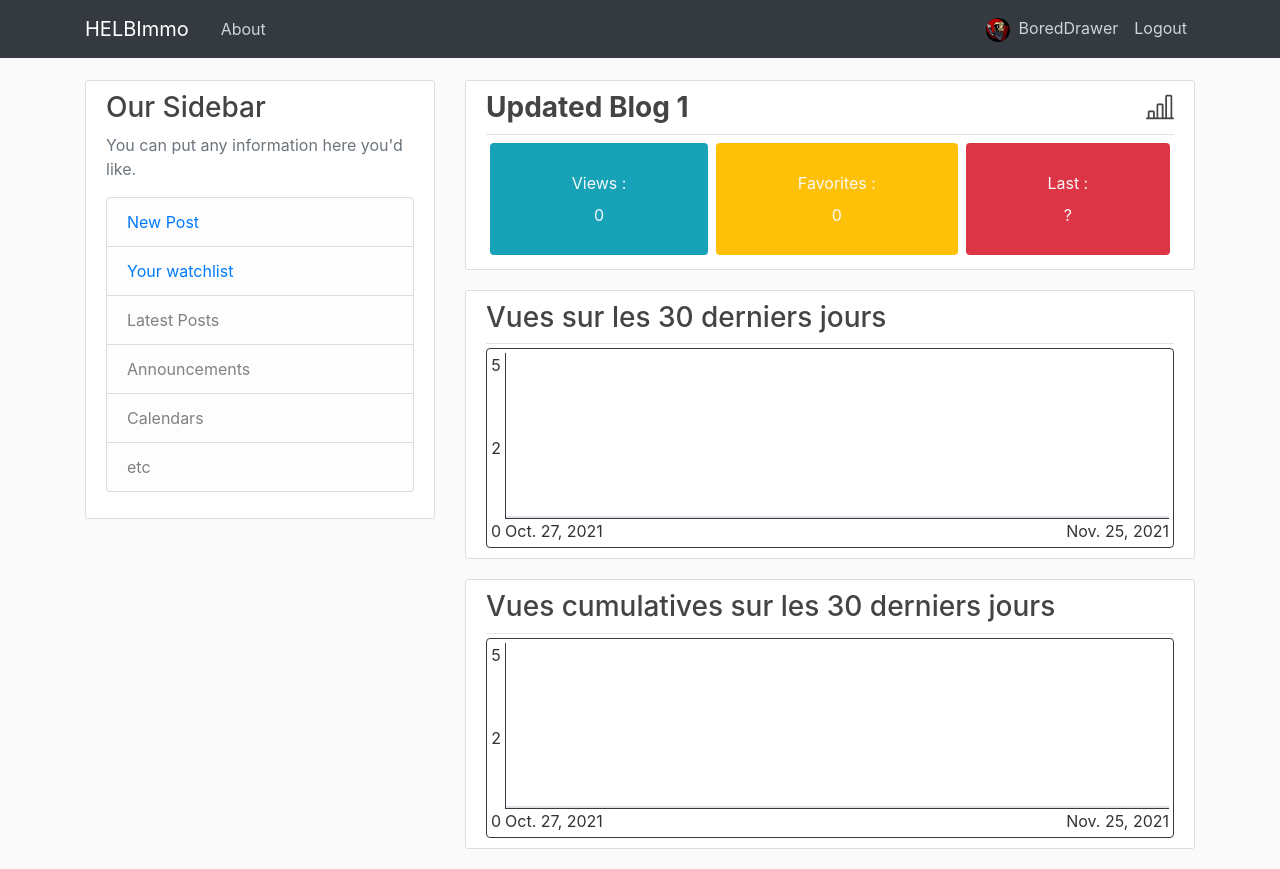
After one commit to JessyEstTropCool/Q3-Projet-Web-HelbImmo, a Django app: page /post/1/stats/ in a window 1280 px wide. The commit adds this page. Run offline with Django 3.2, Linux system fonts and the light colour scheme; a user stored in the database is signed in; data comes from the database, SQL or seed files in the repository; both versions use the stored data as it was after the commit; some libraries are stand-ins or nearby versions.

Commit message:
Des stats !!!!!

```diff
--- a/HELBImmo/blog/admin.py
+++ b/HELBImmo/blog/admin.py
@@ -1,4 +1,6 @@
 from django.contrib import admin
-from .models import Post
+from .models import Post, GalleryImage, PostConsult
 
 admin.site.register(Post)
+admin.site.register(GalleryImage)
+admin.site.register(PostConsult)
--- a/HELBImmo/blog/forms.py
+++ b/HELBImmo/blog/forms.py
@@ -1,5 +1,6 @@
 from django import forms
-from .models import Post, GalleryImage
+from django.db.models import fields
+from .models import Post, GalleryImage, PostConsult
 
 class PostCreateForm(forms.ModelForm):
     class Meta:
--- a/HELBImmo/blog/models.py
+++ b/HELBImmo/blog/models.py
@@ -37,3 +37,10 @@ class Post(models.Model):
 class GalleryImage(models.Model):
     #post = models.ForeignKey(Post, on_delete=models.CASCADE, default=Post.objects.first() )
     image = models.ImageField(default='no_photo.jpg', upload_to='gallery_images')
+
+class PostConsult(models.Model):
+    post = models.ForeignKey(Post, on_delete=models.CASCADE)
+    date = models.DateField( default=timezone.now)
+
+    def __str__(self):
+        return self.post.title + " consult"
--- a/HELBImmo/blog/static/blog/main.css
+++ b/HELBImmo/blog/static/blog/main.css
@@ -104,3 +104,12 @@ body {
   {
     flex-grow: 1;
   }
+
+  .line-height-large
+  {
+    line-height: 2em;
+  }
+
+  .hover-dark:hover{
+    filter: brightness(85%);
+  }
--- a/HELBImmo/blog/templates/blog/base.html
+++ b/HELBImmo/blog/templates/blog/base.html
@@ -106,6 +106,10 @@
 
     <script>
         $(document).ready(function () {
+            $(function () {
+                $('[data-toggle="tooltip"]').tooltip()
+            })
+
             $(".fav").click(function () {
                 let btn = $(this);
                 let postid = $(this).data('postid');
--- /dev/null
+++ b/HELBImmo/blog/templates/blog/post_stats.html
@@ -0,0 +1,80 @@
+{% extends "blog/base.html" %}
+{% block content %}
+<article class="content-section">
+    <div class="article-metadata">
+        <h3 class="d-flex justify-content-between mb-2">
+            <a class="article-title font-weight-bold" href="{% url 'post-detail' post.id %}">
+                <span>{{ post.title }}</span>
+            </a>
+            <i class="bi bi-bar-chart-line"></i>
+        </h3>
+    </div>
+    <div class="d-flex justify-content-between">
+        <div class="flex-grow bg-info text-light text-center line-height-large rounded m-1 p-4">
+            Views :
+            <br>
+            {{ consults.count }}
+        </div>
+        <div class="flex-grow bg-warning text-light text-center line-height-large rounded m-1 p-4">
+            Favorites :
+            <br>
+            {{ post.profile_set.count }}
+        </div>
+        <div class="flex-grow bg-danger text-light text-center line-height-large rounded m-1 p-4">
+            Last :
+            <br>
+            ?
+        </div>
+    </div>
+</article>
+<article class="content-section">
+    <div class="article-metadata">
+        <h3 class="mb-2">
+            Vues sur les 30 derniers jours
+        </h3>
+    </div>
+    <div class="d-flex border border-dark rounded p-1" style="min-height: 200px">
+        <div class="d-flex flex-column-reverse justify-content-between text-center mr-1">
+            <span>0</span>
+            <span>{% widthratio graphHeight 2 1 %}</span>
+            <span>{{ graphHeight }}</span>
+        </div>
+        <div class="d-flex flex-column w-100">
+            <div class="d-flex align-items-end flex-grow border-bottom border-left border-dark w-100">
+                {% for dateConsult, numConsult in consultCount.items %}
+                    <div class="bg-info border flex-grow hover-dark" style="height:{% widthratio numConsult graphHeight 100 %}%" data-toggle="tooltip" data-placement="top" title="{{ numConsult }}"></div>
+                {% endfor %}
+            </div>
+            <div class="d-flex justify-content-between w-100">
+                <span>{{ dateStart }}</span>
+                <span>{{ dateEnd }}</span>
+            </div>
+        </div>
+    </div>
+</article>
+<article class="content-section">
+    <div class="article-metadata">
+        <h3 class="mb-2">
+            Vues cumulatives sur les 30 derniers jours
+        </h3>
+    </div>
+    <div class="d-flex border border-dark rounded p-1" style="min-height: 200px">
+        <div class="d-flex flex-column justify-content-between text-center mr-1">
+            <span>{{ graphHeight }}</span>
+            <span>{% widthratio graphHeight 2 1 %}</span>
+            <span>0</span>
+        </div>
+        <div class="d-flex flex-column w-100">
+            <div class="d-flex align-items-end flex-grow border-bottom border-left border-dark w-100">
+                {% for dateConsult, numConsult in consultCount.items %}
+                    <div class="bg-info border flex-grow hover-dark" style="height:{% widthratio numConsult graphHeight 100 %}%" data-toggle="tooltip" data-placement="top" title="{{ numConsult }}"></div>
+                {% endfor %}
+            </div>
+            <div class="d-flex justify-content-between w-100">
+                <span>{{ dateStart }}</span>
+                <span>{{ dateEnd }}</span>
+            </div>
+        </div>
+    </div>
+</article>
+{% endblock content %}
--- a/HELBImmo/blog/templates/blog/subtemplates/singlepost.html
+++ b/HELBImmo/blog/templates/blog/subtemplates/singlepost.html
@@ -14,7 +14,7 @@
                 <h5 class="text-center">A Louer</h5>
             {% endif %}
             <a href="{% url 'post-detail' post.id %}">
-                <img class="img-fluid rounded m-auto" src="{{ post.thumbnail.url }}">
+                <img class="img-fluid w-100 rounded m-auto" src="{{ post.thumbnail.url }}">
             </a>
         </div>
         <div class="media-body">
--- a/HELBImmo/blog/urls.py
+++ b/HELBImmo/blog/urls.py
@@ -5,6 +5,7 @@ from .views import (
     PostCreateView,
     PostUpdateView,
     PostDeleteView,
+    PostStatsView,
     UserPostListView,
     FavoritesListView
     )
@@ -18,6 +19,8 @@ urlpatterns = [
     path('post/new/', PostCreateView.as_view(), name='post-create'),
     path('post/<int:pk>/update/', PostUpdateView.as_view(), name='post-update'),
     path('post/<int:pk>/delete/', PostDeleteView.as_view(), name='post-delete'),
+    path('post/<int:pk>/stats/', PostStatsView.as_view(), name='post-stats'),
     path('about/', views.about, name='blog-about'),
     path('ajax/fav/', views.add_favorite, name='favorite'),
+    path('ajax/consult', views.post_consulted, name='post-consult')
 ]
--- a/HELBImmo/blog/views.py
+++ b/HELBImmo/blog/views.py
@@ -9,8 +9,9 @@ from django.views.generic import (
     DeleteView
     )
 from django.http import JsonResponse
-from .models import Post
+from .models import Post, PostConsult
 from .forms import PostCreateForm, GalleryForm
+import datetime
 
 """def home(request):
     context = {
@@ -36,6 +37,15 @@ def add_favorite(request):
 
         return JsonResponse(data)
     return JsonResponse({'added': 'no'})
+
+def post_consulted(request):
+    view = PostConsult(post=Post.objects.filter(pk=request.GET.get('postid', None)).first())
+
+    view.save()
+
+    data = { 'good': view.__str__() }
+
+    return JsonResponse(data)
 
 class PostListView(ListView):
     model = Post
@@ -71,6 +81,49 @@ class FavoritesListView(ListView):
 
 class PostDetailView(DetailView):
     model = Post
+
+class PostStatsView(LoginRequiredMixin, UserPassesTestMixin, DetailView):
+    model = Post
+    template_name = 'blog/post_stats.html'
+    context_object_name = 'post'
+
+    def get_context_data(self, **kwargs):
+        context = super(PostStatsView, self).get_context_data(**kwargs)
+
+        post = Post.objects.filter(pk=self.kwargs.get('pk')).first()
+        numConsults = {}
+        dateConsult = datetime.date.today() - datetime.timedelta(29)
+        max = 0
+        graphMax = 5
+
+        context['dateStart'] = dateConsult
+        context['dateEnd'] = datetime.date.today()
+
+        for i in range(30):
+            numConsults[dateConsult] = PostConsult.objects.filter(date=dateConsult, post=post).count()
+
+            if numConsults[dateConsult] > max:
+                max = numConsults[dateConsult]
+
+                while max > graphMax:
+                    graphMax += 5
+
+            dateConsult += datetime.timedelta(1)
+
+
+        context['consults'] = PostConsult.objects.filter(post=self.kwargs.get('pk'))
+        context['title'] = "Statistiques de " + post.title
+        context['consultCount'] = numConsults
+        context['graphHeight'] = graphMax
+
+
+        return context
+
+    def test_func(self):
+        post = self.get_object()
+        if self.request.user == post.author:
+            return True
+        return False
 
 class PostCreateView(LoginRequiredMixin, CreateView):
     model = Post
--- a/HELBImmo/users/admin.py
+++ b/HELBImmo/users/admin.py
@@ -1,4 +1,5 @@
 from django.contrib import admin
-from .models import Profile
+from .models import Profile, Criteria
 
 admin.site.register(Profile)
+admin.site.register(Criteria)
```
Also changed, not shown: HELBImmo/blog/templates/blog/post_detail.html (+25 -1 lines), HELBImmo/blog/migrations/0006_postconsult.py (added), HELBImmo/db.sqlite3.
